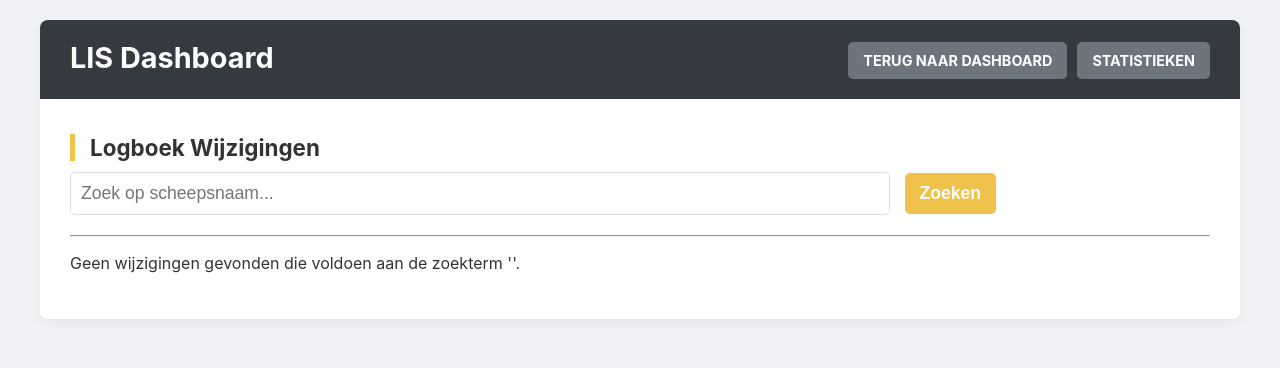
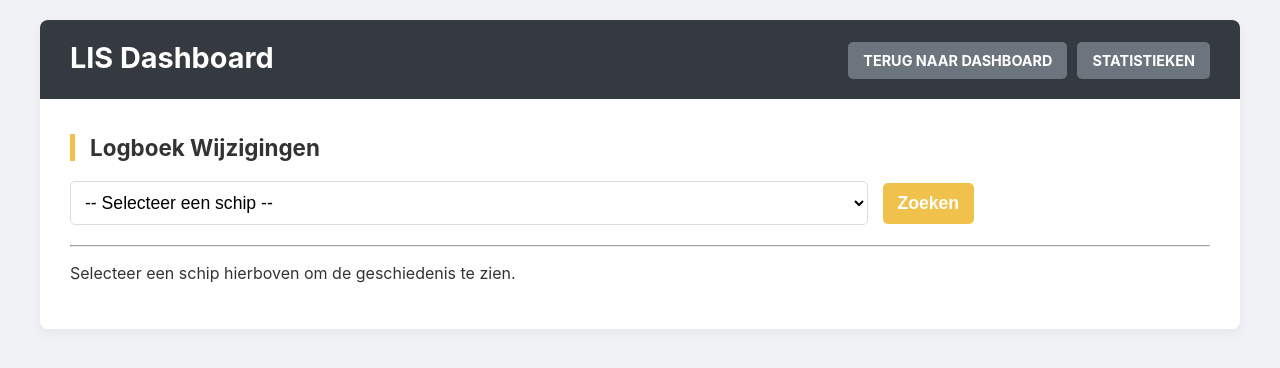
Before and after one commit to simoens/lis-cron-job, a Flask app: page /logboek in a window 1280 px wide. Shown: the top 368 px of the page. Run offline with Flask 3, Linux system fonts and the light colour scheme; some libraries are stand-ins or nearby versions.

Commit message:
Update logboek.html

```diff
--- a/templates/logboek.html
+++ b/templates/logboek.html
@@ -57,19 +57,21 @@
             border-left: 5px solid #f0c14b;
             padding-left: 15px;
             margin-top: 25px;
-            margin-bottom: 10px;
+            margin-bottom: 20px;
         }
 
         /* Stijlen voor het zoekvak */
         .search-form {
             margin-bottom: 20px;
         }
-        .search-form input[type="text"] {
+        /* --- AANPASSING: Stijl voor de dropdown --- */
+        .search-form .search-select {
             font-size: 1.1em;
             padding: 10px;
             width: 70%;
             border: 1px solid #ddd;
             border-radius: 5px;
+            background-color: #fff; /* Zorgt voor witte achtergrond */
         }
         .search-form .button {
             float: none;
@@ -109,7 +111,6 @@
 
         <div class="header-bar">
             <a href="{{ url_for('statistieken') }}" class="button" style="background-color: #6c757d; margin-left: 10px;">Statistieken</a>
-
             <a href="{{ url_for('home') }}" class="button" style="background-color: #6c757d; margin-left: 10px;">Terug naar Dashboard</a>
 
             <a href="{{ url_for('home') }}"><h1>LIS Dashboard</h1></a>
@@ -120,12 +121,25 @@
             <h2>Logboek Wijzigingen</h2>
 
             <form action="{{ url_for('logboek') }}" method="GET" class="search-form">
-                <input type="text" name="q" placeholder="Zoek op scheepsnaam..." value="{{ search_term }}">
+
+                <select name="q" class="search-select" onchange="this.form.submit()">
+                    <option value="">-- Selecteer een schip --</option>
+                    {% for ship in all_ships %}
+                        <option value="{{ ship }}" {% if ship == search_term %}selected{% endif %}>
+                            {{ ship }}
+                        </option>
+                    {% endfor %}
+                </select>
+
                 <button type="submit" class="button">Zoeken</button>
             </form>
             <hr>
 
             {% if changes %}
+                {% if search_term %}
+                    <p>Resultaten voor: <strong>{{ search_term }}</strong></p>
+                {% endif %}
+
                 {% for change in changes %}
                     <div class="change-item">
                         <div class="change-header">
@@ -135,7 +149,11 @@
                     </div>
                 {% endfor %}
             {% else %}
-                <p>Geen wijzigingen gevonden die voldoen aan de zoekterm '{{ search_term }}'.</p>
+                {% if search_term %}
+                    <p>Geen wijzigingen gevonden die voldoen aan de zoekterm '{{ search_term }}'.</p>
+                {% else %}
+                    <p>Selecteer een schip hierboven om de geschiedenis te zien.</p>
+                {% endif %}
             {% endif %}
 
         </div>
```
